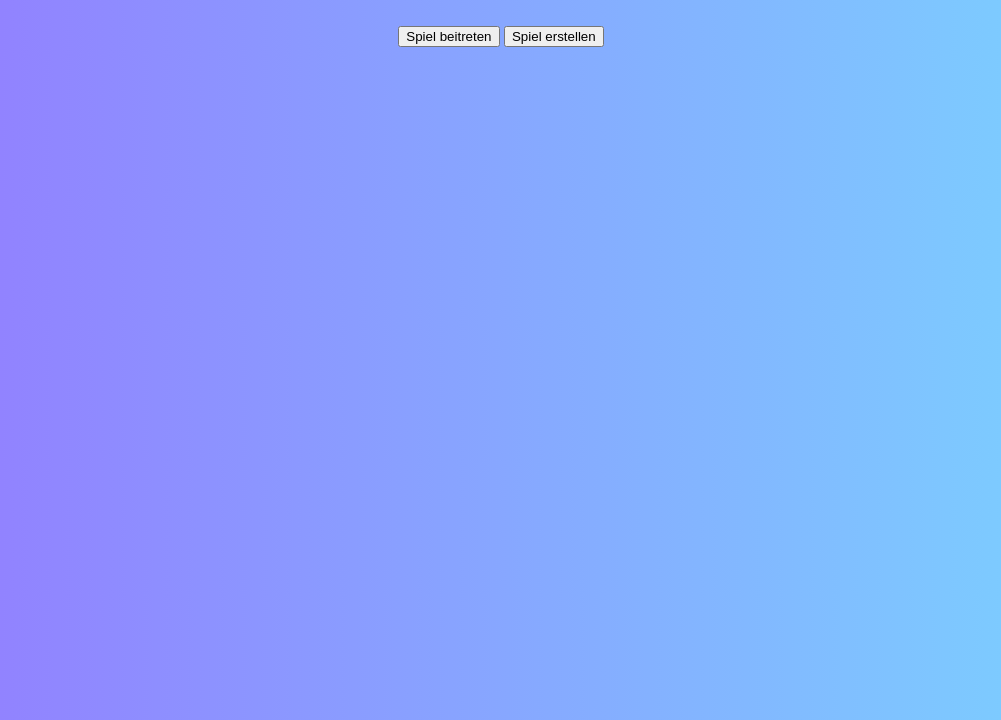
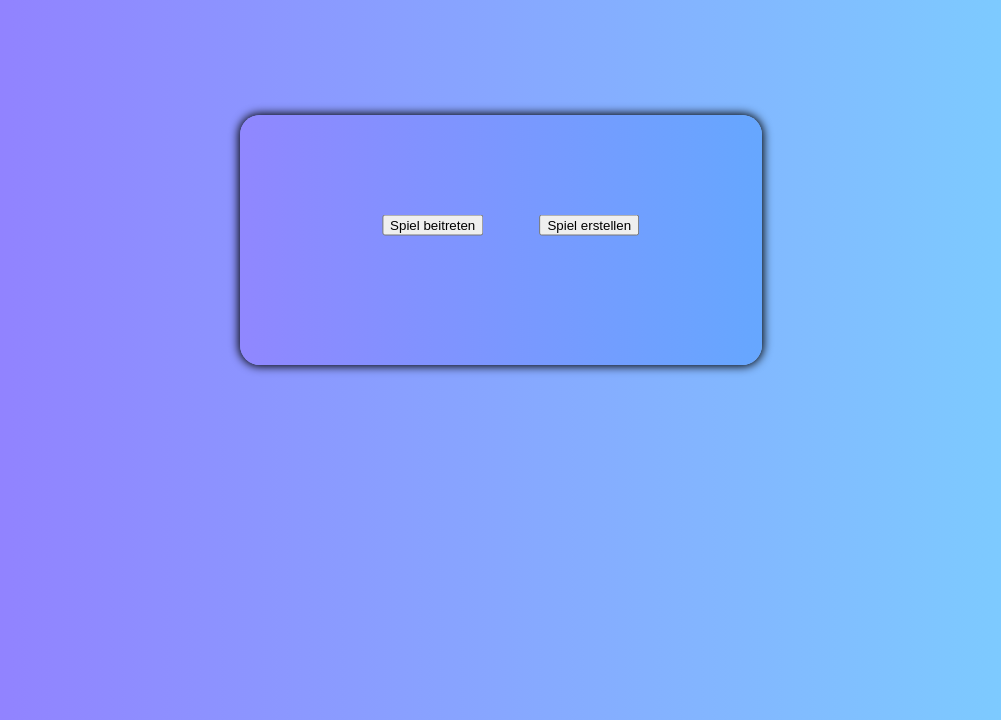
Before and after one commit to thegimliboy/Schluckspecht, a plain HTML site: page static/index.html in a window 1280 px wide. Shown: the part 80-800 px from the top of the page, without its empty margins (139-1140 px from the left). Drawn offline with Linux system fonts and the light colour scheme.

Commit message:
Boxen auf index join und host Kleinigkeiten an style.css

```diff
--- a/static/index.html
+++ b/static/index.html
@@ -19,9 +19,9 @@
         <img src = "gfx/logo.png" style="width: 15vw" alt="Schluckspecht">  <!--Schluckspecht: Der Titel-->
       </h1>
     </a>
-
-      <button onclick="location.href='join.html';">Spiel beitreten</button>
-      <button onclick="location.href='host.html';">Spiel erstellen</button>
-
+      <div class="centerbox">
+        <button id="ib1" onclick="location.href='join.html';">Spiel beitreten</button>
+        <button id="ib2" onclick="location.href='host.html';">Spiel erstellen</button>
+      </div>
   </body>
 </html>
--- a/static/style.css
+++ b/static/style.css
@@ -7,6 +7,10 @@ body {
 
 ul {
   list-style: none;
+}
+
+button {
+margin: 10px;
 }
 
 #block {
@@ -54,8 +58,47 @@ ul {
   display: block;
 }
 
+.formborder {
+  margin: 10px
+  border-bottom: 5px solid black;
+}
+
 .tabelle {
   display: inline;
+}
+
+.centerbox {
+background-image: linear-gradient(to right, #9087ff , #66a7ff);
+position: absolute;
+left: 50%;
+top: 40%;
+transform: translate(-50%, -50%);
+padding: 5px;
+border-radius: 20px 20px 20px 20px;
+box-shadow: 0 0 7pt 1pt black;
+height: 30%;
+width: 40%;
+}
+
+.centerboxcontent{
+  position: absolute;
+  left: 50%;
+  top: 40%;
+  transform: translate(-50%, -50%);
+}
+
+#ib1{
+  position: absolute;
+  left: 35%;
+  top: 40%;
+  transform: translate(-50%, -50%);
+}
+
+#ib2{
+  position: absolute;
+  left: 65%;
+  top: 40%;
+  transform: translate(-50%, -50%);
 }
 
 #online {
```
Also changed, not shown: static/host.html (+4 -1 lines), static/join.html (+6 -3 lines).
